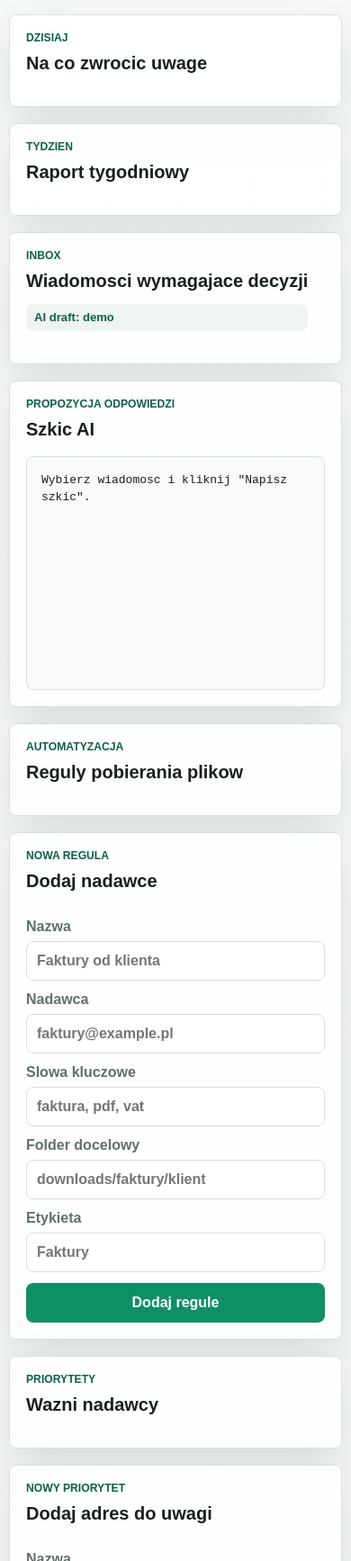
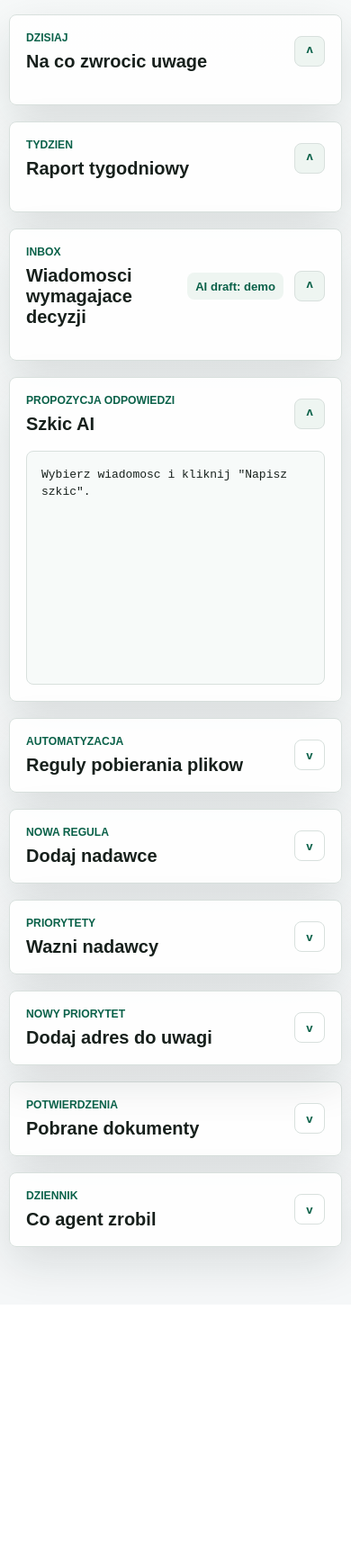
Before and after one commit to k4b3i90/Agent_gmail, a plain HTML site: page index.html in a window 390 px wide. Shown: the part 1261-2996 px from the top of the page at 90% size. After the commit the page ends 2711 px from the top, so only its background shows below. Drawn offline with Linux system fonts and the light colour scheme; no server answers.

Commit message:
Add collapsible dashboard sections

```diff
--- a/app.js
+++ b/app.js
@@ -25,6 +25,24 @@ const elements = {
   ruleForm: document.querySelector("#ruleForm"),
   importantSenderForm: document.querySelector("#importantSenderForm"),
 };
+
+function initCollapsibleSections() {
+  document.querySelectorAll(".section-toggle").forEach((toggle) => {
+    const panel = toggle.closest(".panel");
+    if (!panel) return;
+
+    const isOpen = toggle.getAttribute("aria-expanded") === "true";
+    panel.classList.toggle("is-open", isOpen);
+    panel.classList.toggle("is-collapsed", !isOpen);
+
+    toggle.addEventListener("click", () => {
+      const nextState = !panel.classList.contains("is-open");
+      panel.classList.toggle("is-open", nextState);
+      panel.classList.toggle("is-collapsed", !nextState);
+      toggle.setAttribute("aria-expanded", String(nextState));
+    });
+  });
+}
 
 function showToast(message) {
   elements.toast.textContent = message;
@@ -270,4 +288,5 @@ elements.connectButton.addEventListener("click", () => showToast("Nastepny krok:
 elements.ruleForm.addEventListener("submit", addRule);
 elements.importantSenderForm.addEventListener("submit", addImportantSender);
 
+initCollapsibleSections();
 loadDashboard().catch((error) => showToast(error.message));
--- a/index.html
+++ b/index.html
@@ -62,104 +62,152 @@
         <article><span>Pobrane pliki</span><strong id="downloadedCount">0</strong></article>
       </section>
 
-      <section class="grid two-columns" id="raport">
+      <section class="grid two-columns collapsible-section is-open" id="raport">
         <article class="panel">
-          <div class="panel-heading">
+          <button class="section-toggle" type="button" aria-expanded="true">
+            <span>
               <p class="eyebrow">Dzisiaj</p>
               <h2>Na co zwrocic uwage</h2>
+            </span>
+            <span class="toggle-icon" aria-hidden="true">v</span>
+          </button>
+          <div class="section-content">
+            <ul class="report-list" id="dailyReport"></ul>
           </div>
-          <ul class="report-list" id="dailyReport"></ul>
         </article>
 
         <article class="panel">
-          <div class="panel-heading">
+          <button class="section-toggle" type="button" aria-expanded="true">
+            <span>
               <p class="eyebrow">Tydzien</p>
               <h2>Raport tygodniowy</h2>
+            </span>
+            <span class="toggle-icon" aria-hidden="true">v</span>
+          </button>
+          <div class="section-content">
+            <ul class="report-list" id="weeklyReport"></ul>
           </div>
-          <ul class="report-list" id="weeklyReport"></ul>
         </article>
       </section>
 
-      <section class="grid main-grid">
+      <section class="grid main-grid collapsible-section is-open">
         <article class="panel messages-panel" id="wiadomosci">
-          <div class="panel-heading inline">
-            <div>
+          <button class="section-toggle inline" type="button" aria-expanded="true">
+            <span>
               <p class="eyebrow">Inbox</p>
               <h2>Wiadomosci wymagajace decyzji</h2>
+            </span>
+            <span class="pill">AI draft: demo</span>
+            <span class="toggle-icon" aria-hidden="true">v</span>
+          </button>
+          <div class="section-content">
+            <div class="messages" id="messages"></div>
           </div>
-            <span class="pill">AI draft: demo</span>
-          </div>
-          <div class="messages" id="messages"></div>
         </article>
 
         <aside class="panel draft-panel">
-          <div class="panel-heading">
+          <button class="section-toggle" type="button" aria-expanded="true">
+            <span>
               <p class="eyebrow">Propozycja odpowiedzi</p>
               <h2>Szkic AI</h2>
+            </span>
+            <span class="toggle-icon" aria-hidden="true">v</span>
+          </button>
+          <div class="section-content">
+            <pre id="draftBox">Wybierz wiadomosc i kliknij "Napisz szkic".</pre>
           </div>
-          <pre id="draftBox">Wybierz wiadomosc i kliknij "Napisz szkic".</pre>
         </aside>
       </section>
 
-      <section class="grid main-grid" id="reguly">
+      <section class="grid main-grid collapsible-section" id="reguly">
         <article class="panel">
-          <div class="panel-heading">
+          <button class="section-toggle" type="button" aria-expanded="false">
+            <span>
               <p class="eyebrow">Automatyzacja</p>
               <h2>Reguly pobierania plikow</h2>
+            </span>
+            <span class="toggle-icon" aria-hidden="true">v</span>
+          </button>
+          <div class="section-content">
+            <div class="rules" id="rules"></div>
           </div>
-          <div class="rules" id="rules"></div>
         </article>
 
         <form class="panel rule-form" id="ruleForm">
-          <div class="panel-heading">
+          <button class="section-toggle" type="button" aria-expanded="false">
+            <span>
               <p class="eyebrow">Nowa regula</p>
               <h2>Dodaj nadawce</h2>
-          </div>
+            </span>
+            <span class="toggle-icon" aria-hidden="true">v</span>
+          </button>
+          <div class="section-content">
             <label>Nazwa <input name="name" placeholder="Faktury od klienta" required /></label>
             <label>Nadawca <input name="sender" type="email" placeholder="faktury@example.pl" required /></label>
             <label>Slowa kluczowe <input name="keywords" placeholder="faktura, pdf, vat" /></label>
             <label>Folder docelowy <input name="folder" placeholder="downloads/faktury/klient" required /></label>
             <label>Etykieta <input name="label" placeholder="Faktury" required /></label>
             <button class="primary" type="submit">Dodaj regule</button>
+          </div>
         </form>
       </section>
 
-      <section class="grid main-grid" id="wazni">
+      <section class="grid main-grid collapsible-section" id="wazni">
         <article class="panel">
-          <div class="panel-heading">
+          <button class="section-toggle" type="button" aria-expanded="false">
+            <span>
               <p class="eyebrow">Priorytety</p>
               <h2>Wazni nadawcy</h2>
+            </span>
+            <span class="toggle-icon" aria-hidden="true">v</span>
+          </button>
+          <div class="section-content">
+            <div class="important-senders" id="importantSenders"></div>
           </div>
-          <div class="important-senders" id="importantSenders"></div>
         </article>
 
         <form class="panel rule-form" id="importantSenderForm">
-          <div class="panel-heading">
+          <button class="section-toggle" type="button" aria-expanded="false">
+            <span>
               <p class="eyebrow">Nowy priorytet</p>
               <h2>Dodaj adres do uwagi</h2>
-          </div>
+            </span>
+            <span class="toggle-icon" aria-hidden="true">v</span>
+          </button>
+          <div class="section-content">
             <label>Nazwa <input name="name" placeholder="Klient VIP" required /></label>
             <label>Adres e-mail <input name="email" type="email" placeholder="klient@example.pl" required /></label>
             <label>Powod <input name="reason" placeholder="Terminy, oferty, pilne tematy" /></label>
             <label>Etykieta Gmail <input name="label" placeholder="Agent/wazne/klienci" /></label>
             <button class="primary" type="submit">Dodaj waznego nadawce</button>
+          </div>
         </form>
       </section>
 
-      <section class="panel downloads-panel">
-        <div class="panel-heading">
+      <section class="panel downloads-panel collapsible-section">
+        <button class="section-toggle" type="button" aria-expanded="false">
+          <span>
             <p class="eyebrow">Potwierdzenia</p>
             <h2>Pobrane dokumenty</h2>
+          </span>
+          <span class="toggle-icon" aria-hidden="true">v</span>
+        </button>
+        <div class="section-content">
+          <div class="downloads" id="downloads"></div>
         </div>
-        <div class="downloads" id="downloads"></div>
       </section>
 
-      <section class="panel activity-panel">
-        <div class="panel-heading">
+      <section class="panel activity-panel collapsible-section">
+        <button class="section-toggle" type="button" aria-expanded="false">
+          <span>
             <p class="eyebrow">Dziennik</p>
             <h2>Co agent zrobil</h2>
+          </span>
+          <span class="toggle-icon" aria-hidden="true">v</span>
+        </button>
+        <div class="section-content">
+          <ol id="activity"></ol>
         </div>
-        <ol id="activity"></ol>
       </section>
     </main>
 
--- a/styles.css
+++ b/styles.css
@@ -271,6 +271,61 @@ button {
   gap: 14px;
 }
 
+.section-toggle {
+  display: grid;
+  grid-template-columns: minmax(0, 1fr) 34px;
+  align-items: center;
+  gap: 12px;
+  width: 100%;
+  min-height: 0;
+  margin: 0;
+  padding: 0 0 18px;
+  border: 0;
+  border-radius: 0;
+  color: inherit;
+  text-align: left;
+  background: transparent;
+}
+
+.section-toggle.inline {
+  grid-template-columns: minmax(0, 1fr) auto 34px;
+}
+
+.section-toggle .eyebrow {
+  margin-bottom: 8px;
+}
+
+.section-toggle:hover .toggle-icon {
+  border-color: rgba(15, 143, 102, 0.32);
+}
+
+.toggle-icon {
+  display: grid;
+  width: 34px;
+  height: 34px;
+  place-items: center;
+  border: 1px solid var(--line);
+  border-radius: var(--radius);
+  color: var(--accent-dark);
+  background: #fff;
+  font-size: 0.82rem;
+  font-weight: 900;
+  transition: transform 160ms ease, background 160ms ease;
+}
+
+.panel.is-open > .section-toggle .toggle-icon {
+  transform: rotate(180deg);
+  background: var(--surface-strong);
+}
+
+.panel.is-collapsed > .section-content {
+  display: none;
+}
+
+.panel.is-collapsed > .section-toggle {
+  padding-bottom: 0;
+}
+
 .pill {
   display: inline-flex;
   align-items: center;
@@ -469,6 +524,11 @@ button {
   gap: 12px;
 }
 
+.rule-form .section-content {
+  display: grid;
+  gap: 12px;
+}
+
 label {
   display: grid;
   gap: 7px;
```
Lines whose indentation alone changed are shown as unchanged.
